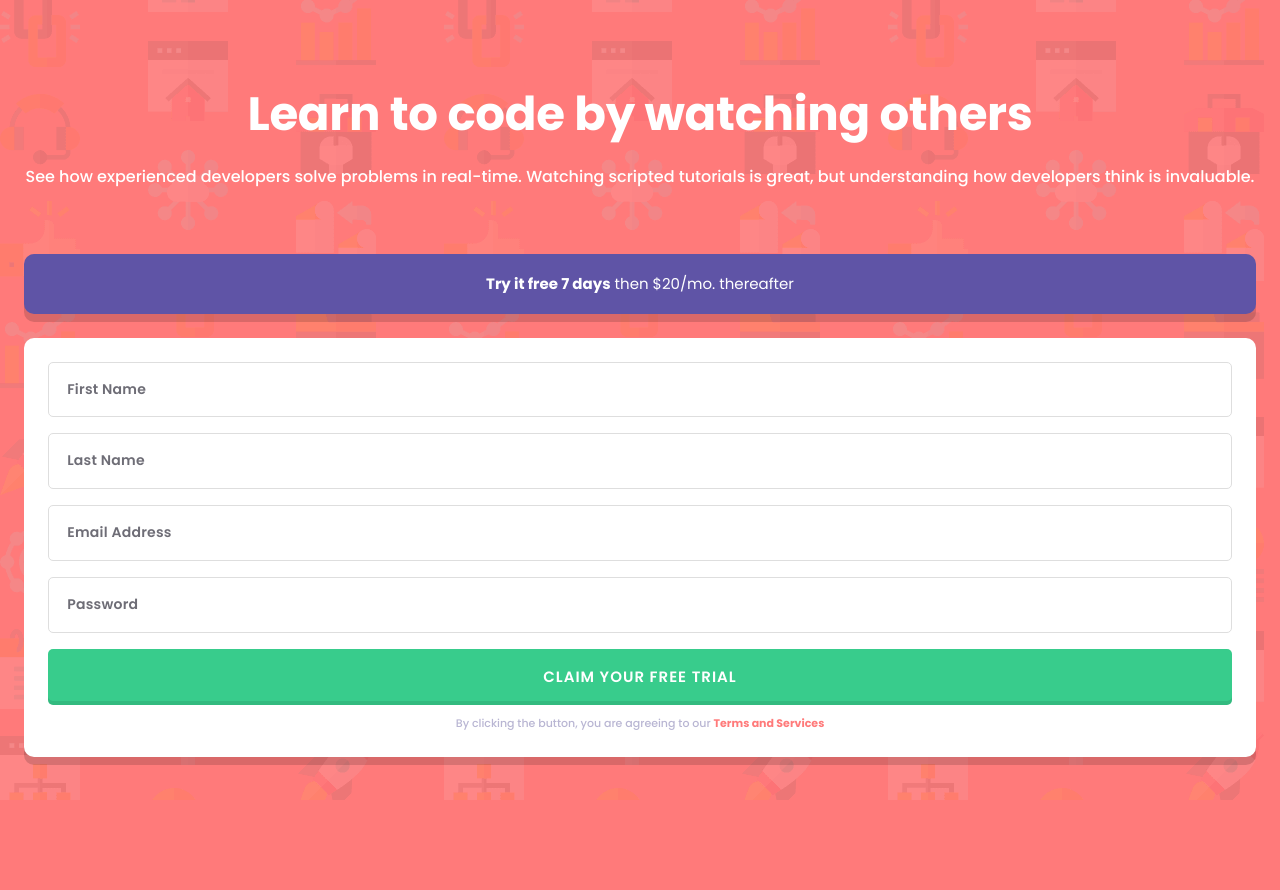
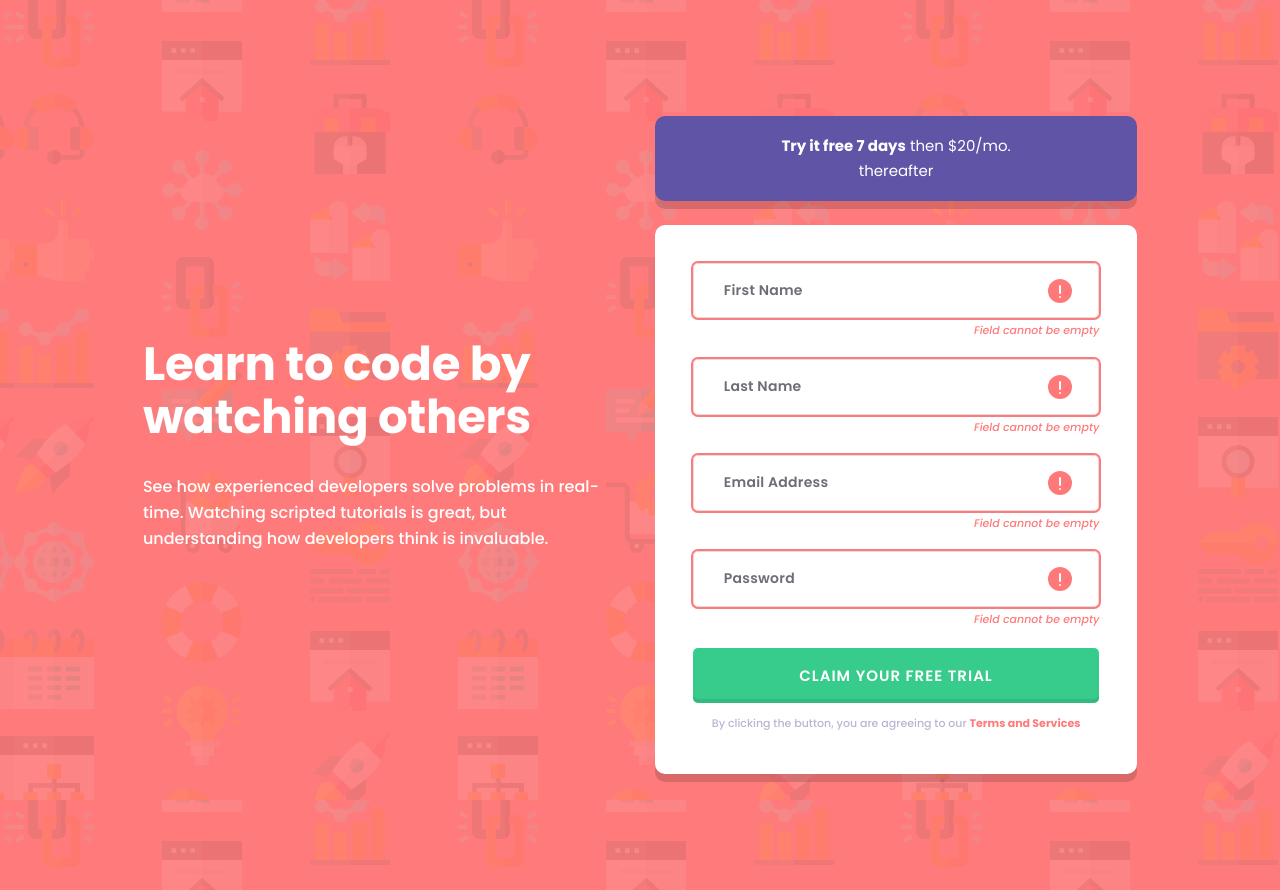
Before and after one commit to Michal-Majchrzak/fm-intro-component-with-sign-up-form, a plain HTML site: page index.html in a window 1280 px wide. Before the commit the page ends 800 px from the top, so only its background shows below. Drawn offline with Linux system fonts and the light colour scheme.

Commit message:
Add: Desktop Layout; Form Error Styling;

```diff
--- a/index.html
+++ b/index.html
@@ -8,7 +8,6 @@
   <link rel="preconnect" href="https://fonts.googleapis.com">
   <link rel="preconnect" href="https://fonts.gstatic.com" crossorigin>
   <link href="https://fonts.googleapis.com/css2?family=Open+Sans:ital,wght@0,300..800;1,300..800&family=Poppins:ital,wght@0,100;0,200;0,300;0,400;0,500;0,600;0,700;0,800;0,900;1,100;1,200;1,300;1,400;1,500;1,600;1,700;1,800;1,900&display=swap" rel="stylesheet">
-  <link rel="stylesheet" href="css/reset.css">
   <link rel="stylesheet" href="css/main.css">
 </head>
 <body>
@@ -24,10 +23,18 @@
       </div>
       <div class="card">
         <form class="form" action="">
-          <input class="form-item" type="text" name="" id="" placeholder="First Name">
-          <input class="form-item" type="text" name="" id="" placeholder="Last Name">
-          <input class="form-item" type="email" name="" id="" placeholder="Email Address">
-          <input class="form-item" type="password" name="" id="" placeholder="Password">
+          <span class="form-item-wrapper error">
+            <input class="form-item" type="text" name="" id="" placeholder="First Name">
+          </span>
+          <span class="form-item-wrapper error">
+            <input class="form-item" type="text" name="" id="" placeholder="Last Name">
+          </span>
+          <span class="form-item-wrapper error">
+            <input class="form-item" type="email" name="" id="" placeholder="Email Address">
+          </span>
+          <span class="form-item-wrapper error">
+            <input class="form-item" type="password" name="" id="" placeholder="Password">
+          </span>
           <button class="btn" type="submit">Claim your free trial</button>
         </form>
         <p class="card__terms-and-services">
--- a/src/sass/components/_card.scss
+++ b/src/sass/components/_card.scss
@@ -7,12 +7,12 @@
   border-radius: st.px2rem(10);
   box-shadow: var(--box-shadow-note);
   // Layout
-  padding: 1.5rem;
+  padding: st.linear-func-clamp(24, 375, 40, 1440);
 
   &__terms-and-services {
     // Layout
     padding: 0 st.px2rem(15);
-    margin-top: .5rem;
+    margin-top: st.px2rem(8);
     // Typography
     @include generic.font-terms-and-services;
     text-align: center;
--- a/src/sass/components/_form.scss
+++ b/src/sass/components/_form.scss
@@ -4,14 +4,15 @@
 .form {
   display: flex;
   flex-direction: column;
-  gap: 1rem;
+  gap: st.linear-func-clamp(16, 375, 20, 1440);
 
   .form-item {
     // Appearance
     border-radius: st.px2rem(5);
     border: st.px2rem(1) solid var(--color-border-input);
     // Layout
-    padding: 1em 1.3em;
+    padding: 1em st.linear-func-clamp(20, 375, 32, 1440);
+    width: 100%;
     // Typography
     @include generic.font-input-field;
     color: var(--color-text-input);
@@ -23,5 +24,38 @@
     &:focus-visible {
       outline: st.px2rem(1) solid var(--color-background-note);
     }
+
+  }
+  .error {
+    // Layout
+    position: relative;
+
+    .form-item {
+      // Appearance
+      outline: st.px2rem(2) solid var(--color-text-accent);
+      // Typography
+      color: var(--color-text-accent);
+    }
+
+    &::before {
+      content: url("../assets/images/icon-error.svg");
+      display: block;
+      position: absolute;
+      top: st.px2rem(16);
+      right: st.px2rem(27);
+    }
+
+    &::after {
+      content: "Field cannot be empty";
+      display: block;
+      padding-top: st.px2rem(4);
+      width: 100%;
+      // Typography
+      @include generic.font-terms-and-services; //change font name to generic (now used in two elements)
+      line-height: normal; // temp
+      color: var(--color-text-accent);
+      font-style: italic;
+      text-align: right;
+    }
   }
 }
--- a/src/sass/generic/_fonts.scss
+++ b/src/sass/generic/_fonts.scss
@@ -20,7 +20,7 @@
 @mixin terms-and-services {
   font-size: st.px2rem(11);
   font-weight: 500;
-  line-height: 1.9;
+  line-height: st.linear-func-clamp(21, 375, 26, 1440); // 21 26
 }
 
 @mixin main-heading {
@@ -31,7 +31,7 @@
 }
 
 @mixin description {
-  font-size: 1rem;
+  font-size: st.px2rem(16);
   font-weight: 500;
   line-height: 1.625;
 }
--- a/src/sass/generic/_index.scss
+++ b/src/sass/generic/_index.scss
@@ -14,6 +14,8 @@ $colors: (
   "text-terms": hsl(247, 25%, 77%),
 );
 
+@include st.reset-add;
+
 :root {
   // Custom properties - colors
   @each $name, $color in $colors {
@@ -27,10 +29,16 @@ $colors: (
 }
 
 body {
+  // Appearance
   background-image: url("../../../assets/images/bg-intro-desktop.png");
+  background-position-x: 14px;
   background-color: var(--color-text-accent);
-
-  padding: st.px2rem(88) 1.5rem 0;
+  // Layout
+  display: flex;
+  align-items: center;
+  padding: st.linear-func-clamp(88, 375, 121, 1440) st.linear-func-clamp(24, 375, 164, 1440);
+  min-height: 100dvh;
+  // Typography
   color: var(--color-text-main);
 }
 
@@ -41,21 +49,13 @@ body {
   color: var(--color-text-accent);
 }
 
-.sign-up {
-  // display: grid;
-  // grid-template-columns: minmax(min-content, 100%);
-  // gap: st.px2rem(30);
-  // margin: 0 auto;
-  // max-width: st.px2rem(1110);
-}
-
 .container {
-  margin-bottom: 4rem;
+  margin-bottom: st.px2rem(64);
 }
 
 .title {
   // Layout
-  margin-bottom: 1.5rem;
+  margin-bottom: st.linear-func-clamp(24, 375, 32, 1440); //24 33
   // Typography
   @include fonts.main-heading;
   text-align: center;
@@ -65,3 +65,7 @@ body {
   @include fonts.description;
   text-align: center;
 }
+
+.sign-up {
+  width: 100%;
+}
--- a/src/sass/main.scss
+++ b/src/sass/main.scss
@@ -1,2 +1,22 @@
+@use "sass-toolkit" as st;
 @use "generic";
 @use "components";
+
+@media (min-width: st.px2rem(840)) {
+
+  .container {
+    margin: 0;
+    align-self: center;
+  }
+  .title, .description {
+    text-align: left;
+  }
+
+  .sign-up {
+    display: grid;
+    grid-template-columns: repeat(2, minmax(min-content, 1fr));
+    gap: st.px2rem(30);
+    max-width: st.px2rem(1110);
+    margin: 0 auto;
+  }
+}
--- a/src/sass/reset.scss
+++ /dev/null
@@ -1,2 +0,0 @@
-@use "sass-toolkit" as st;
-@include st.reset-add;
```
Also changed, not shown: css/main.css, css/reset.css (deleted), 2 other files.
